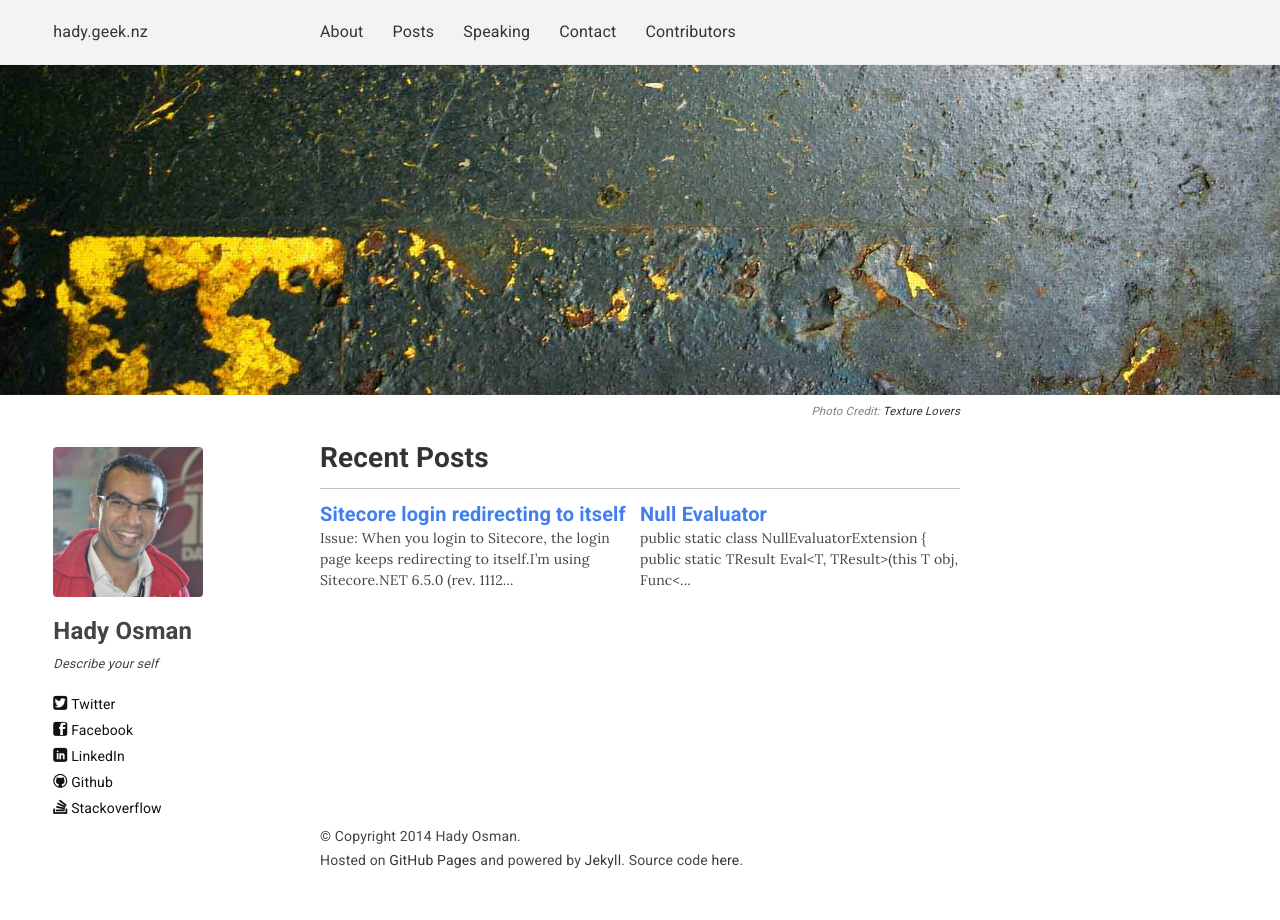
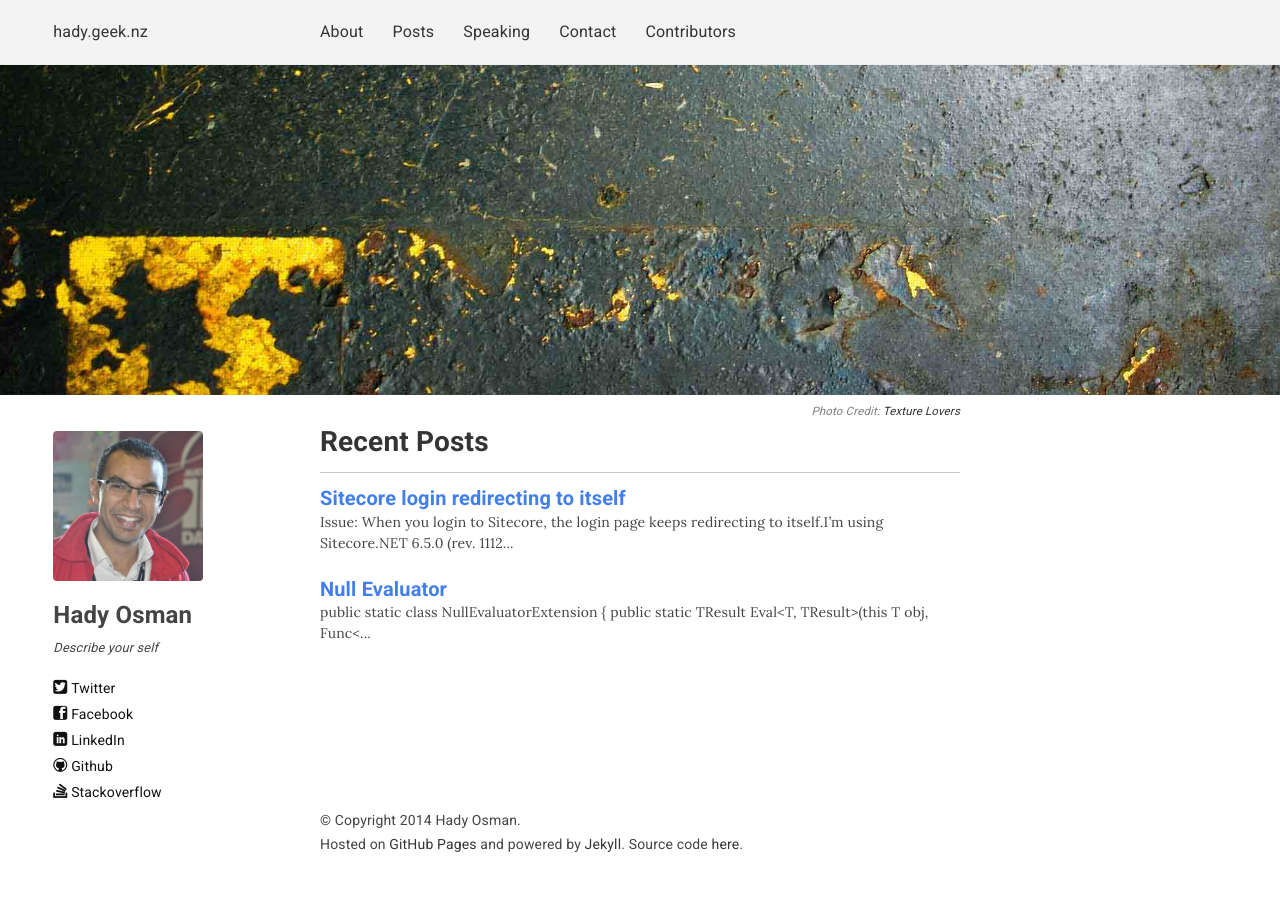
Before and after one commit to hadynz/hadynz.github.io, a Jekyll site: the page built from home.md, in a window 1280 px wide. Built offline with Jekyll 4.4.1, drawn with Linux system fonts in a browser that asks for light colours; nearby versions of some CDN libraries; Markdown is read by kramdown in place of the engine named in the settings.

Commit message:
Fix spacing between navigation and content wrapper when no feature cover image exists

```diff
--- a/_layouts/default.html
+++ b/_layouts/default.html
@@ -6,12 +6,7 @@
         {% include feature_image.html %}
     {% endif %}
 
-    {% if page.type == 'home' %}
-    <div>
-    {% else %}
-    <div id="main" role="main">
-    {% endif %}
-
+    <div class="content-wrapper" role="main">
         <div class="article-author-side">
             {% include author-bio.html %}
         </div>
--- a/assets/css/overrides.css
+++ b/assets/css/overrides.css
@@ -134,7 +134,16 @@
     padding: 0 4px;
 }
 
+.navigation-wrapper + .content-wrapper {
+    margin-top: 32px;
+}
+
 /* Feature Image */
+.feature-image {
+    position: relative;
+    padding-bottom: 32px;
+}
+
 .feature-image--cover-photo {
     background-size: cover;
     background-position: center;
@@ -161,4 +170,6 @@
     font-style: italic;
     color: #80807e;
     line-height: 32px;
+    position: absolute;
+    bottom: 0;
 }
```
